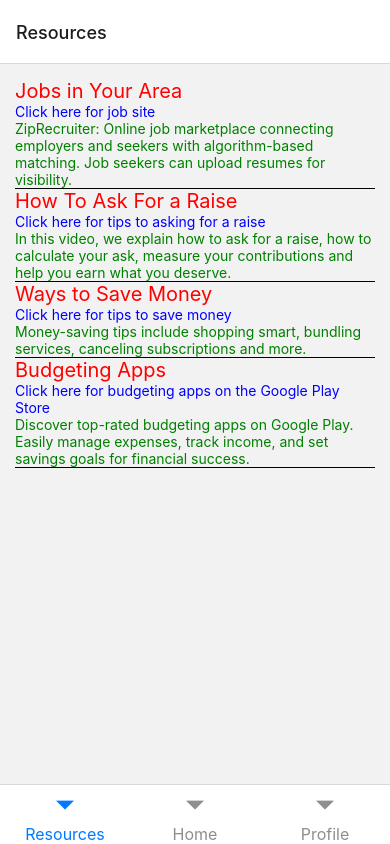
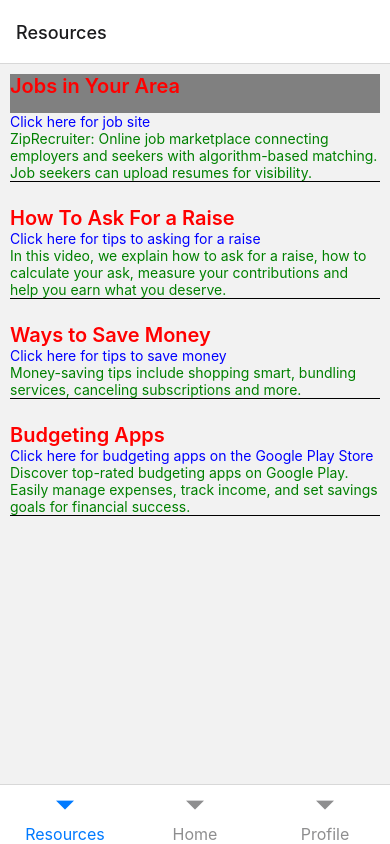
Before and after one commit to rngSwoop/RealWages, a React Native app: screen /Main in a window 390 px wide. Built offline with nearby package versions, Linux system fonts and the light colour scheme.

Commit message:
Screen push

```diff
--- a/src/screens/ResourcesScreen.js
+++ b/src/screens/ResourcesScreen.js
@@ -6,10 +6,13 @@ const ResourcesScreen = () => {
 
   return (
     <View style={styles.container}>
-      <Text onPress={() => Linking.openURL('https://www.ziprecruiter.com')}>
-        <Text style={styles.header}>
-          Jobs in Your Area{"\n"}
-        </Text>
+      <Text style={styles.test} onPress={() => Linking.openURL('https://www.ziprecruiter.com')}>
+
+        <View style={styles.headerContainer}>
+          <Text style={styles.header}>
+            Jobs in Your Area{"\n"}
+          </Text>
+        </View>
 
         <Text style={styles.body}>
           Click here for job site{"\n"}
@@ -24,7 +27,7 @@ const ResourcesScreen = () => {
 
       <Text onPress={() => Linking.openURL('https://www.indeed.com/career-advice/pay-salary/guide-how-to-ask-for-a-raise')}>
         <Text style={styles.header}>
-          How To Ask For a Raise{"\n"}
+        {"\n"}How To Ask For a Raise{"\n"}
         </Text>
 
         <Text style={styles.body}>
@@ -40,7 +43,7 @@ const ResourcesScreen = () => {
 
       <Text onPress={() => Linking.openURL('https://www.nerdwallet.com/article/finance/how-to-save-money')}>
         <Text style={styles.header}>
-          Ways to Save Money{"\n"}
+        {"\n"}Ways to Save Money{"\n"}
         </Text>
 
         <Text style={styles.body}>
@@ -56,7 +59,7 @@ const ResourcesScreen = () => {
 
       <Text onPress={() => Linking.openURL('https://play.google.com/store/search?q=budgeting+apps+free&c=apps&hl=en_US&gl=US')}>
         <Text style={styles.header}>
-          Budgeting Apps{"\n"}
+        {"\n"}Budgeting Apps{"\n"}
         </Text>
 
         <Text style={styles.body}>
@@ -78,17 +81,32 @@ const styles = StyleSheet.create({
   container: {
     flex: 1,
     alignItems: 'left',
-    padding: 15,
+    margin: 10,
+    // backgroundColor: "yellow",
+  },
+  test: {
+    // margin: 10,
+    // backgroundColor: "purple",
   },
   header: {
     color: "red",
     fontSize: 20,
+    fontWeight: '600',
+    // backgroundColor: "green",
+    // padding: "auto",
+  },
+  headerContainer: {
+    paddingBottom: 15,
+    backgroundColor: 'grey',
+    width: '100%',
   },
   body: {
     color: "blue",
+    // backgroundColor: "red",
   },
   description: {
     color: "green",
+    // backgroundColor: "white",
   },
   line: {
     borderBottomColor: 'black',
```
